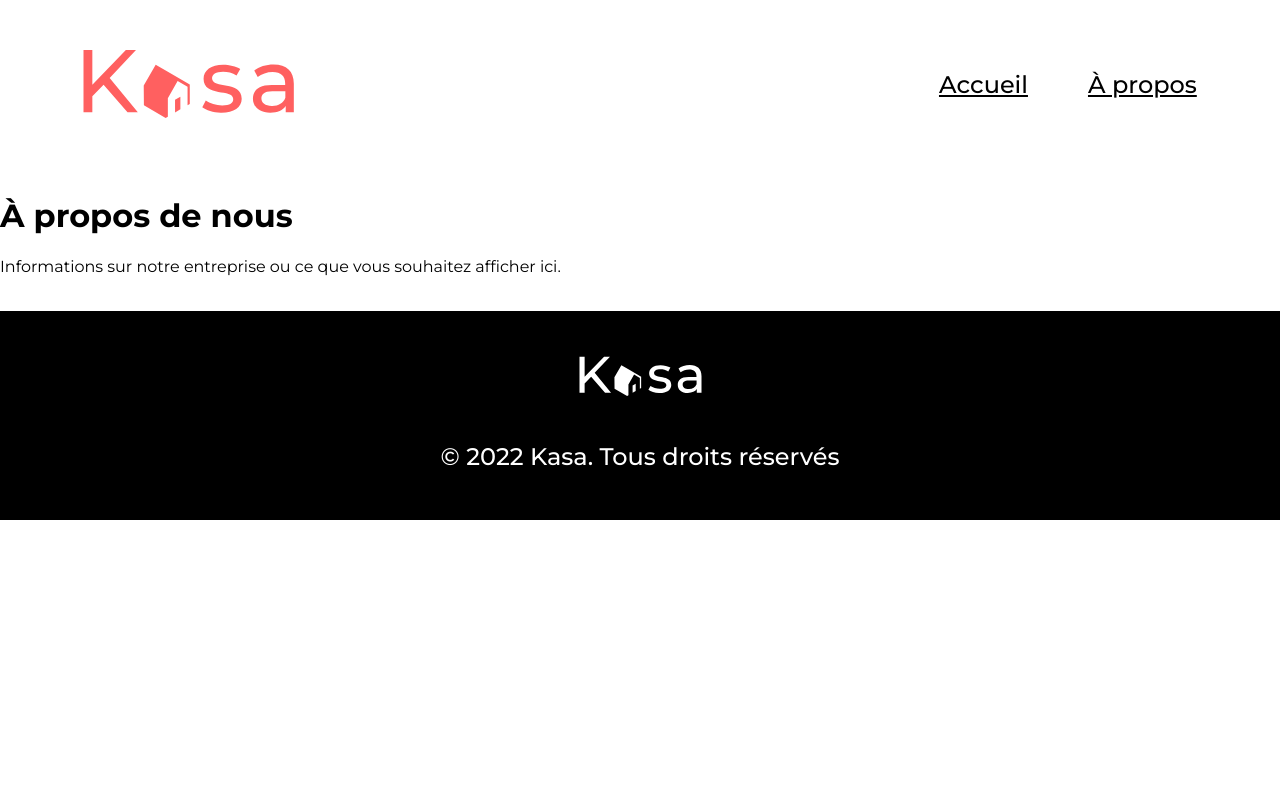
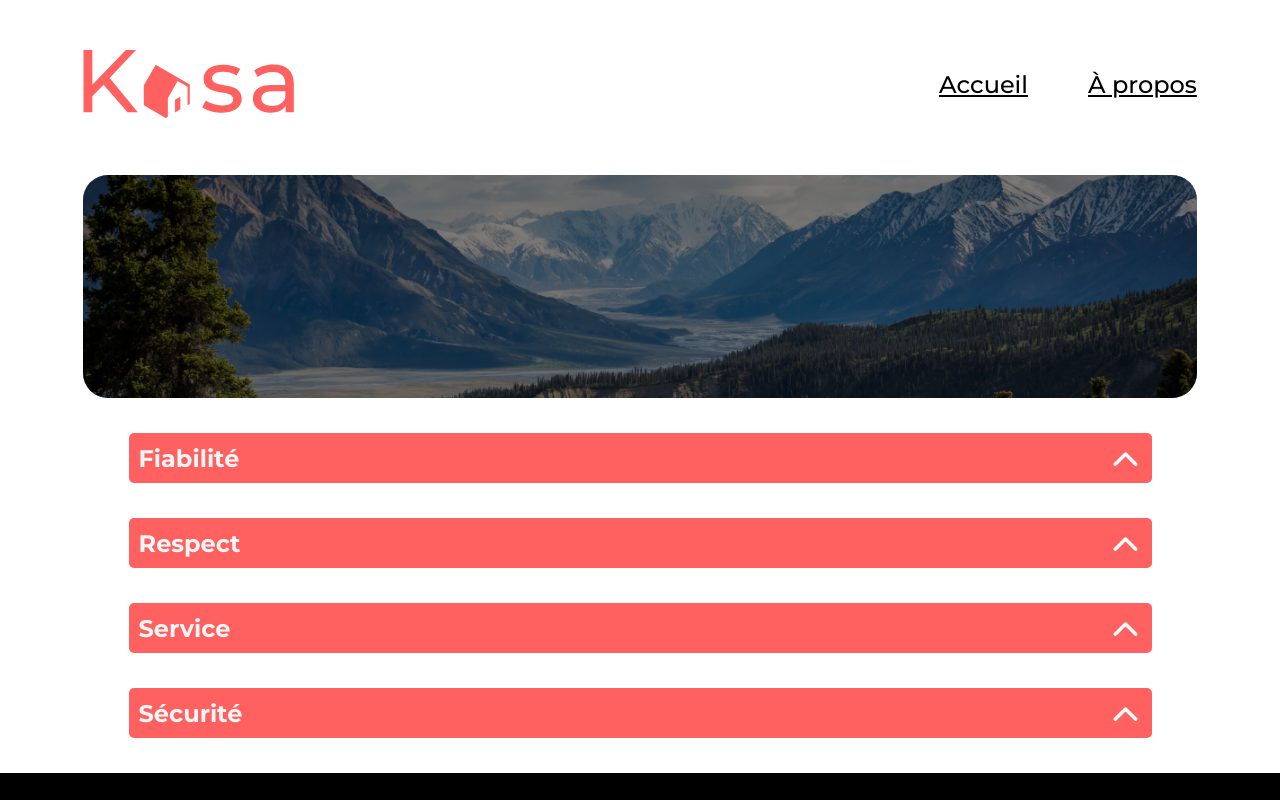
Before and after one commit to AV4LEX/P5_Kasa, a React (Create React App) app in the folder p5-kasa/: page /about in a window 1280 px wide. Shown: the top 800 px of the page. Built offline with nearby package versions, Linux system fonts and the light colour scheme.

Commit message:
page About css

```diff
--- /dev/null
+++ b/p5-kasa/src/components/Collapse.js
@@ -0,0 +1,26 @@
+import React, {useState} from "react";
+import "../styles/Collapse.scss"
+import Arrow from "../assets/images/arrow.svg"
+
+function Collapse({title, description}) {
+    //creat a state Hook
+    const [open, setOpen] = useState(false);
+
+    return(
+        <div className="collapse" id={`collapse-${title}`}>
+            <div className="collapse-header">
+                <div className="collapse-title">{title}</div>
+                <span className={`collapse-arrow ${open}`}>
+                    <img src={Arrow} alt="ouvrir l'onglet" className="collapse-arrow-img"  onClick={() => setOpen(!open)}></img>
+                </span>
+            </div>
+
+            {
+                open && <div className="collapse-description">{description}</div>
+            }
+
+        </div>
+    );
+}
+
+export default Collapse;
--- a/p5-kasa/src/components/Header.js
+++ b/p5-kasa/src/components/Header.js
@@ -2,6 +2,7 @@
 import "./../styles/Header.scss";
 import { NavLink } from "react-router-dom";
 import logoheader from "./../assets/images/logoheader.svg";
+
 
 function Header() {
     return (
@@ -10,7 +11,7 @@
                 <img className="header-img" src={logoheader} alt="Logo"/>
                 <nav className="header-nav">
                     <NavLink to="/">Accueil</NavLink>
-                    <NavLink to="/pages/About">À propos</NavLink>
+                    <NavLink to="/about" activeClassName="active">À propos</NavLink>
                 </nav>
             </div>
         </header>
--- a/p5-kasa/src/pages/About.js
+++ b/p5-kasa/src/pages/About.js
@@ -1,10 +1,18 @@
 import React from "react";
 import "../styles/Layout.scss";
+import AboutBanner from "../assets/images/AboutBanner.png"
+import "./../styles/Banner.scss";
+import Banner from "../components/banner";
+import Collapse from "../components/Collapse";
+
 function About() {
     return (
-        <div>
-            <h1>À propos de nous</h1>
-            <p>Informations sur notre entreprise ou ce que vous souhaitez afficher ici.</p>
+        <div className="About">
+            <Banner image={AboutBanner} alt="banner" title=""/>
+            <Collapse title="Fiabilité" description="Les annonces postées sur Kasa garantissent une fiabilité totale. Les photos sont conformes aux logements, et toutes les informations sont régulièrement vérifiées par nos équipes."/>
+            <Collapse title="Respect" description="La bienveillance fait partie des valeurs fondatrices de Kasa. Tout comportement discriminatoire ou de perturbation du voisinage entraînera une exclusion de notre plateforme."/>
+            <Collapse title="Service" description="Nos équipes se tiennent à votre disposition pour vous fournir une expérience parfaite. N'hésitez pas à nous contacter si vous avez la moindre question."/>
+            <Collapse title="Sécurité" description="La sécurité est la priorité de Kasa. Aussi bien pour nos hôtes que pour les voyageurs, chaque logement correspond aux critères de sécurité établis par nos services. En laissant une note aussi bien à l'hôte qu'au locataire, cela permet à nos équipes de vérifier que les standards sont bien respectés. Nous organisons également des ateliers sur la sécurité domestique pour nos hôtes."/>
         </div>
     );
 }
--- a/p5-kasa/src/styles/Banner.scss
+++ b/p5-kasa/src/styles/Banner.scss
@@ -4,7 +4,7 @@
   width: 87%;
   margin-left: auto;
   margin-right: auto;
-  margin-bottom: 80px;
+  margin-bottom: 35px;
   position: relative;
 
   > img {
--- /dev/null
+++ b/p5-kasa/src/styles/Collapse.scss
@@ -0,0 +1,69 @@
+.collapse {
+    display: flex;
+    justify-content: center;
+    flex-direction: column;
+    align-items: center;
+    border-radius: 5px;
+    margin: 0 auto 35px;
+    text-align: left;
+
+
+
+    &-header {
+      align-items: center;
+      background-color: #ff6060;
+      border-radius: 5px;
+      display: inline-flex;
+      height: 25%;
+      min-height: 50px;
+      width: 1023px;
+
+      &-title {
+        color: #ffffff;
+        height: 50px;
+        line-height: 50px;
+        margin: 5px 10px;
+      }
+    }
+
+    .collapse-title {
+        margin-left: 10px;
+        font-size: 24px;
+        font-weight: 700;
+        color: #f6f6f6;
+    }
+
+    &-arrow {
+        display: flex;
+        justify-content: flex-end;
+        margin-right: 10px;
+        width: 100%;
+
+        .collapse-arrow-img {
+        transition: transform 0.3s ease;
+          &:hover {
+            cursor: pointer;
+          }
+        }
+
+      &.true .collapse-arrow-img{
+        justify-content: start;
+        transform: rotate(-180deg);
+      }
+    }
+
+    &-description {
+
+      background-color: #f6f6f6;
+      border-bottom-left-radius: 5px;
+      border-bottom-right-radius: 5px;
+      color: #ff6060;
+      height: 75%;
+      width: 1023px;
+      margin-top: -10px;
+      min-height: 100px;
+      padding: 25px 10px 10px 10px;
+    }
+
+
+  }
--- a/p5-kasa/src/styles/Footer.scss
+++ b/p5-kasa/src/styles/Footer.scss
@@ -14,6 +14,7 @@
         > img {
           display: block;
           margin: auto;
+          margin-top: 30px;
         }
 
         > p {
```
Also changed, not shown: p5-kasa/src/assets/images/AboutBanner.png (added), p5-kasa/src/assets/images/arrow.svg (added).
